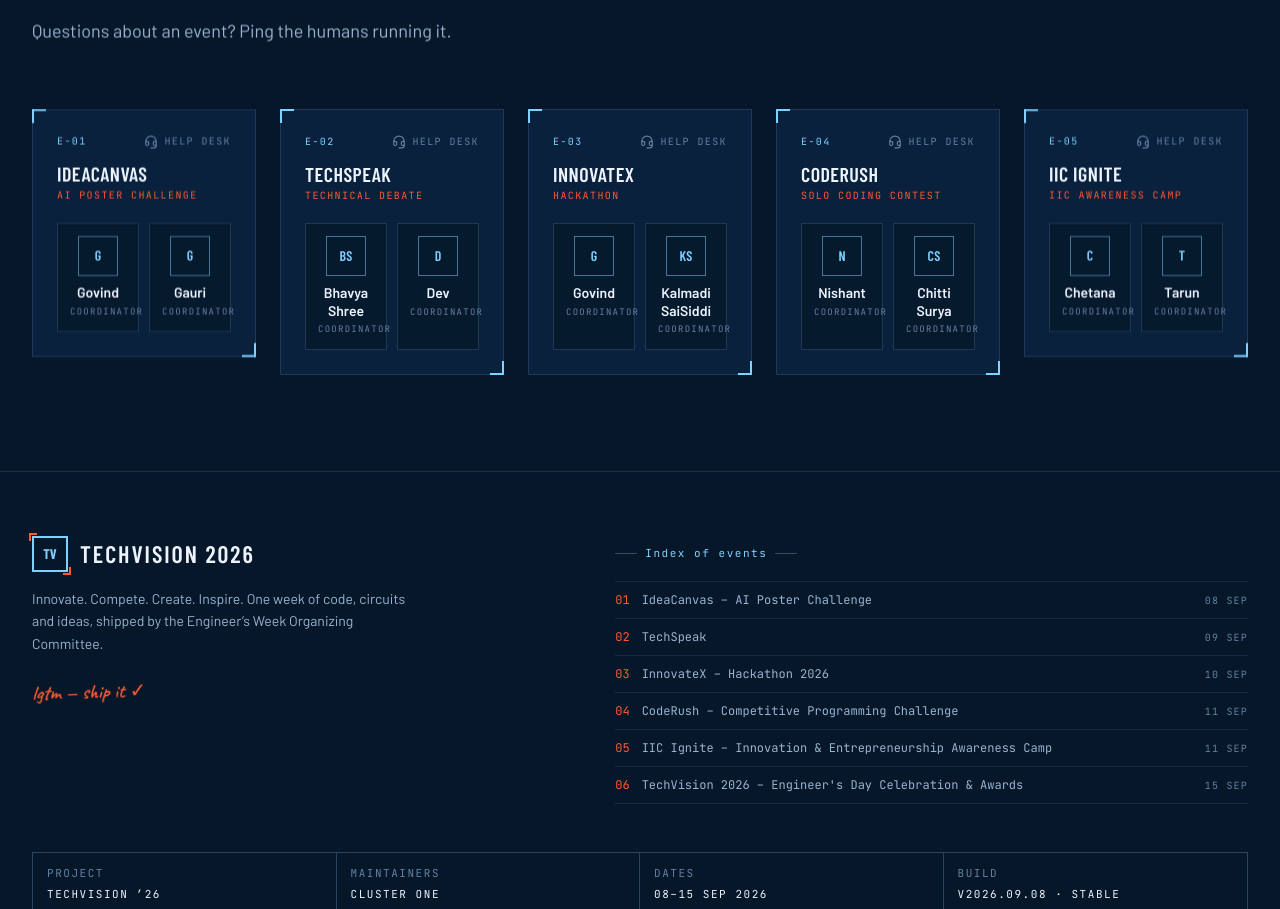
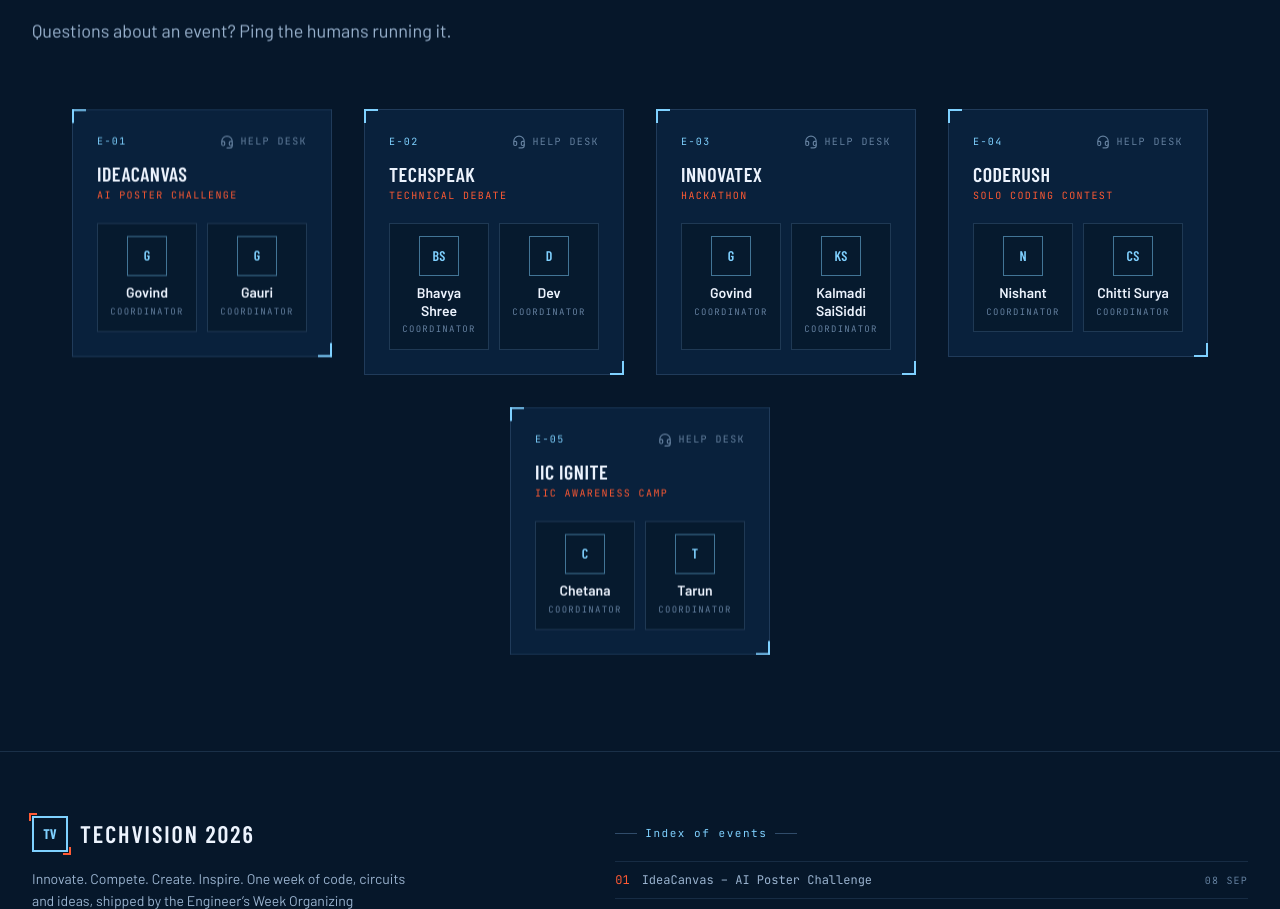
Before and after one commit to nishantmath/TechVision, a React (Vite) app: page / in a window 1280 px wide. Shown: the part 4375-5284 px from the top of the page. Built offline with nearby package versions, Linux system fonts and the light colour scheme; no server answers.

Commit message:
Coordinators: flex-wrap justify-center for centered 5th card layout

```diff
--- a/src/components/Coordinators.tsx
+++ b/src/components/Coordinators.tsx
@@ -27,10 +27,10 @@ export const Coordinators: React.FC = () => {
           </p>
         </Reveal>
 
-        <div className="grid grid-cols-1 sm:grid-cols-2 lg:grid-cols-5 justify-items-center gap-8 lg:gap-x-6">
+        <div className="flex flex-wrap justify-center gap-8">
            {withCoordinators.map((event, idx) => (
              <Reveal key={event.slug} delay={(idx % 4) * 80}>
-               <div className="sheet-frame corner-ticks w-full max-w-[280px] p-6 flex flex-col hover:border-fresh/50 hover:bg-panel/70 transition-all duration-300">
+               <div className="sheet-frame corner-ticks w-[260px] p-6 flex flex-col hover:border-fresh/50 hover:bg-panel/70 transition-all duration-300">
                 <div className="flex items-center justify-between mb-4 font-mono text-[10px] tracking-[0.14em] uppercase">
                   <span className="text-fresh">E-{event.number}</span>
                   <span className="text-faint flex items-center gap-1.5">
```
